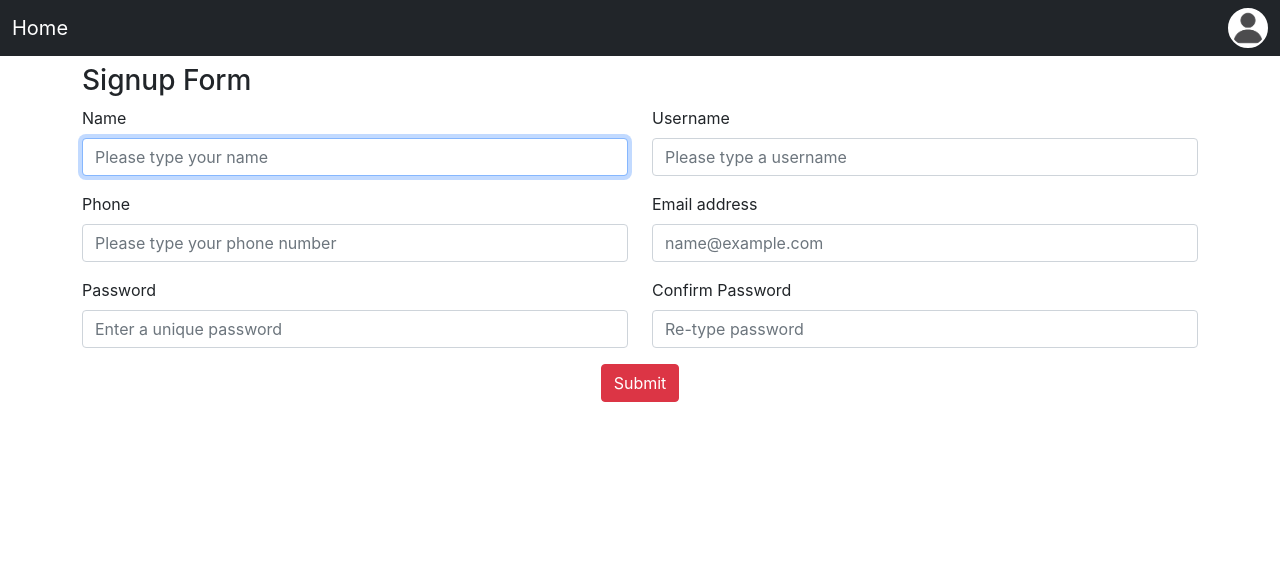
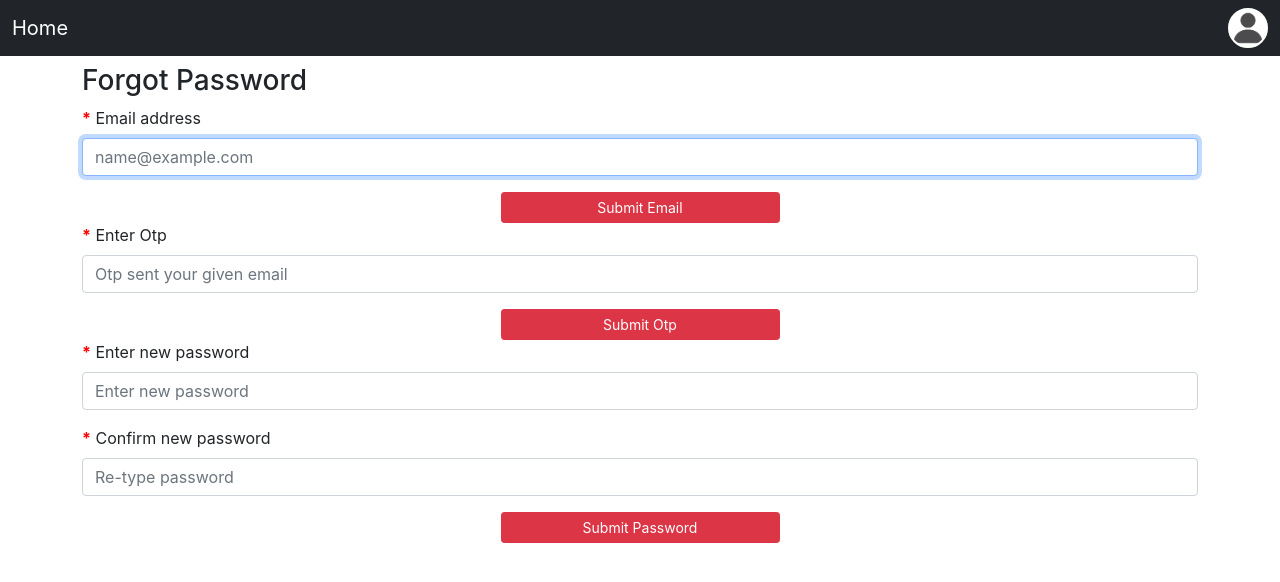
Before and after one commit to er-gagan/Todo-app-reactjs-bootstrap5-redux-CrudApp, a React (Create React App) app in the folder todo/: page /signup in a window 1280 px wide. Shown: the top 582 px of the page. Built offline with nearby package versions, Linux system fonts and the light colour scheme; the HTML template or start-up script is replaced by a standard one.

Commit message:
change password and forgot password frontend created
change password and forgot password frontend created

```diff
--- a/todo/package.json
+++ b/todo/package.json
@@ -10,6 +10,7 @@
     "react": "^17.0.2",
     "react-dom": "^17.0.2",
     "react-redux": "^7.2.4",
+    "react-router-dom": "^5.2.0",
     "react-scripts": "4.0.3",
     "redux": "^4.1.0",
     "web-vitals": "^1.1.2"
--- a/todo/src/App.js
+++ b/todo/src/App.js
@@ -2,14 +2,20 @@
 // import './App.css';
 import Navbar from './components/navbar/Navbar';
 // import Home from './components/home/Home';
-import Signup from './components/Signup/Signup';
+// import Login from './components/Login/Login';
+// import Signup from './components/Signup/Signup';
+// import ChangePassword from './components/ChangePassword/ChangePassword';
+import ForgotPassword from './components/ForgotPassword/ForgotPassword';
 
 function App() {
   return (
     <div>
       <Navbar />
       {/* <Home /> */}
-      <Signup />
+      {/* <Login /> */}
+      {/* <Signup /> */}
+      {/* <ChangePassword /> */}
+      <ForgotPassword />
     </div>
   );
 }
--- /dev/null
+++ b/todo/src/components/ChangePassword/ChangePassword.js
@@ -0,0 +1,40 @@
+import React, { useState } from 'react'
+
+const ChangePassword = () => {
+    const [currentPassword, setCurrentPassword] = useState('')
+    const [newPassword, setNewPassword] = useState('')
+    const [newConfirmPassword, setNewConfirmPassword] = useState('')
+
+    const submitForm = (e) => {
+        e.preventDefault()
+        console.log(currentPassword, newPassword, newConfirmPassword);
+        document.getElementById("myForm").reset();
+    }
+
+    return (
+        <div className="container my-2">
+            <h3>Change Password</h3>
+            <form onSubmit={submitForm} id="myForm">
+                <div className="mb-3">
+                    <span style={{ color: "red", fontWeight: "bolder" }}>*</span>&nbsp;<label htmlFor="currPass" className="form-label">Current Password</label>
+                    <input autoFocus required type="password" className="form-control" id="currPass" placeholder="Enter current password" onChange={(e) => setCurrentPassword(e.target.value)} value={currentPassword} />
+                </div>
+
+                <div className="mb-3">
+                    <span style={{ color: "red", fontWeight: "bolder" }}>*</span>&nbsp;<label htmlFor="newPass1" className="form-label">New Password</label>
+                    <input required type="password" className="form-control" id="newPass1" placeholder="Enter new password" onChange={(e) => setNewPassword(e.target.value)} value={newPassword} />
+                </div>
+
+                <div className="mb-3">
+                    <span style={{ color: "red", fontWeight: "bolder" }}>*</span>&nbsp;<label htmlFor="newPass2" className="form-label">Confirm New Password</label>
+                    <input required type="password" className="form-control" id="newPass2" placeholder="Re-type new password" onChange={(e) => setNewConfirmPassword(e.target.value)} value={newConfirmPassword} />
+                </div>
+                <div className="text-center">
+                    <input type="submit" value="Submit" className="btn btn-danger" />
+                </div>
+            </form>
+        </div>
+    )
+}
+
+export default ChangePassword
--- /dev/null
+++ b/todo/src/components/ForgotPassword/ForgotPassword.js
@@ -0,0 +1,65 @@
+import React, { useState } from 'react'
+const ForgotPassword = () => {
+    const [email, setEmail] = useState('')
+    const [emailOtp, setEmailOtp] = useState('')
+    const [password, setPassword] = useState('')
+    const [confirmPassword, setConfirmPassword] = useState('')
+
+    const emailSubmit = (e) => {
+        e.preventDefault()
+        console.log(email);
+    }
+    const otpSubmit = (e) => {
+        e.preventDefault()
+        console.log(emailOtp);
+    }
+    const passwordSubmit = (e) => {
+        e.preventDefault()
+        console.log(password, confirmPassword);
+    }
+
+    return (
+        <div className="container my-2">
+            <h3>Forgot Password</h3>
+            <form onSubmit={emailSubmit}>
+                <div className="mb-3">
+                    <span style={{ color: "red", fontWeight: "bolder" }}>*</span>&nbsp;<label htmlFor="email" className="form-label">Email address</label>
+                    <input autoFocus required type="email" className="form-control" id="email" placeholder="name@example.com" onChange={(e) => setEmail(e.target.value)} value={email} />
+                </div>
+
+                <div className="text-center">
+                    <input type="submit" value="Submit Email" className="btn btn-danger btn-sm w-25" />
+                </div>
+            </form>
+
+            <form onSubmit={otpSubmit}>
+                <div className="mb-3">
+                    <span style={{ color: "red", fontWeight: "bolder" }}>*</span>&nbsp;<label htmlFor="emailOtp" className="form-label">Enter Otp</label>
+                    <input required type="text" className="form-control" id="emailOtp" placeholder="Otp sent your given email" onChange={(e) => setEmailOtp(e.target.value)} value={emailOtp} />
+                </div>
+
+                <div className="text-center">
+                    <input type="submit" value="Submit Otp" className="btn btn-danger btn-sm w-25" />
+                </div>
+            </form>
+
+            <form onSubmit={passwordSubmit}>
+                <div className="mb-3">
+                    <span style={{ color: "red", fontWeight: "bolder" }}>*</span>&nbsp;<label htmlFor="pass1" className="form-label">Enter new password</label>
+                    <input required type="password" className="form-control" id="pass1" placeholder="Enter new password" onChange={(e) => setPassword(e.target.value)} value={password} />
+                </div>
+
+                <div className="mb-3">
+                    <span style={{ color: "red", fontWeight: "bolder" }}>*</span>&nbsp;<label htmlFor="pass2" className="form-label">Confirm new password</label>
+                    <input required type="password" className="form-control" id="pass2" placeholder="Re-type password" onChange={(e) => setConfirmPassword(e.target.value)} value={confirmPassword} />
+                </div>
+
+                <div className="text-center">
+                    <input type="submit" value="Submit Password" className="btn btn-danger btn-sm w-25" />
+                </div>
+            </form>
+        </div>
+    )
+}
+
+export default ForgotPassword
--- /dev/null
+++ b/todo/src/components/Login/Login.js
@@ -0,0 +1,31 @@
+import React, { useState } from 'react'
+const Login = () => {
+    const [userEmailPhone, setUserEmailPhone] = useState('')
+    const [password, setPassword] = useState('')
+
+    const submitForm = (e) => {
+        e.preventDefault()
+        console.log(userEmailPhone, password);
+    }
+    return (
+        <div className="container my-2">
+            <h3>Login Form</h3>
+            <form onSubmit={submitForm}>
+                <div className="mb-3">
+                    <span style={{ color: "red", fontWeight: "bolder" }}>*</span>&nbsp;<label htmlFor="name" className="form-label">Enter Username, Email or Phone</label>
+                    <input required autoFocus type="text" className="form-control" id="name" placeholder="Please type your username, email or phone" onChange={(e) => setUserEmailPhone(e.target.value)} value={userEmailPhone} />
+                </div>
+
+                <div className="mb-3">
+                    <span style={{ color: "red", fontWeight: "bolder" }}>*</span>&nbsp;<label htmlFor="password" className="form-label">Password</label>
+                    <input required type="text" className="form-control" id="password" placeholder="Please type password" onChange={(e) => setPassword(e.target.value)} value={password} />
+                </div>
+            </form>
+            <div className="text-center">
+                <input type="submit" value="Submit" className="btn btn-danger" />
+            </div>
+        </div>
+    )
+}
+
+export default Login
--- a/todo/src/components/Signup/Signup.js
+++ b/todo/src/components/Signup/Signup.js
@@ -8,14 +8,14 @@ const Signup = () => {
     const [email, setEmail] = useState('')
     const [password, setPassword] = useState('')
     const [confirmPassword, setConfirmPassword] = useState('')
-    // const [gender, setGender] = useState('')
+    const [gender, setGender] = useState('')
 
     const submitForm = (e) => {
         e.preventDefault()
-        if(checkPassword(password, confirmPassword)){
-            console.log(name, username, phone, email, password, confirmPassword);
+        if (checkPassword(password, confirmPassword)) {
+            console.log(name, username, phone, email, password, confirmPassword, gender);
         }
-        else{
+        else {
             console.log("Form Not submit");
         }
     }
@@ -27,56 +27,57 @@ const Signup = () => {
                 <div className="row">
                     <div className="col-md-6">
                         <div className="mb-3">
-                            <label htmlFor="name" className="form-label">Name</label>
-                            <input autoFocus type="text" className="form-control" id="name" placeholder="Please type your name" onChange={(e) => setName(e.target.value)} value={name} />
+                        <span style={{color: "red", fontWeight: "bolder"}}>*</span>&nbsp;<label htmlFor="name" className="form-label">Name</label>
+                            <input required autoFocus type="text" className="form-control" id="name" placeholder="Please type your name" onChange={(e) => setName(e.target.value)} value={name} />
                         </div>
                     </div>
 
                     <div className="col-md-6">
                         <div className="mb-3">
-                            <label htmlFor="username" className="form-label">Username</label>
-                            <input type="text" className="form-control" id="username" placeholder="Please type a username" onChange={(e) => setUsername(e.target.value)} value={username} />
+                            <span style={{color: "red", fontWeight: "bolder"}}>*</span>&nbsp;<label htmlFor="username" className="form-label">Username</label>
+                            <input required type="text" className="form-control" id="username" placeholder="Please type a username" onChange={(e) => setUsername(e.target.value)} value={username} />
                         </div>
                     </div>
 
                     <div className="col-md-6">
                         <div className="mb-3">
-                            <label htmlFor="phone" className="form-label">Phone</label>
-                            <input type="text" className="form-control" id="phone" placeholder="Please type your phone number" onChange={(e) => setPhone(e.target.value)} value={phone} />
+                            <span style={{color: "red", fontWeight: "bolder"}}>*</span>&nbsp;<label htmlFor="phone" className="form-label">Phone</label>
+                            <input required type="text" className="form-control" id="phone" placeholder="Please type your phone number" onChange={(e) => setPhone(e.target.value)} value={phone} />
                         </div>
                     </div>
 
                     <div className="col-md-6">
                         <div className="mb-3">
-                            <label htmlFor="email" className="form-label">Email address</label>
-                            <input type="email" className="form-control" id="email" placeholder="name@example.com" onChange={(e) => setEmail(e.target.value)} value={email} />
+                            <span style={{color: "red", fontWeight: "bolder"}}>*</span>&nbsp;<label htmlFor="email" className="form-label">Email address</label>
+                            <input required type="email" className="form-control" id="email" placeholder="name@example.com" onChange={(e) => setEmail(e.target.value)} value={email} />
                         </div>
                     </div>
 
                     <div className="col-md-6">
                         <div className="mb-3">
-                            <label htmlFor="pass1" className="form-label">Password</label>
-                            <input type="password" className="form-control" id="pass1" placeholder="Enter a unique password" onChange={(e) => setPassword(e.target.value)} value={password} />
+                            <span style={{color: "red", fontWeight: "bolder"}}>*</span>&nbsp;<label htmlFor="pass1" className="form-label">Password</label>
+                            <input required type="password" className="form-control" id="pass1" placeholder="Enter a unique password" onChange={(e) => setPassword(e.target.value)} value={password} />
                         </div>
                     </div>
                     <div className="col-md-6">
                         <div className="mb-3">
-                            <label htmlFor="pass2" className="form-label">Confirm Password</label>
-                            <input type="password" className="form-control" id="pass2" placeholder="Re-type password" onChange={(e) => setConfirmPassword(e.target.value)} value={confirmPassword} />
+                            <span style={{color: "red", fontWeight: "bolder"}}>*</span>&nbsp;<label htmlFor="pass2" className="form-label">Confirm Password</label>
+                            <input required type="password" className="form-control" id="pass2" placeholder="Re-type password" onChange={(e) => setConfirmPassword(e.target.value)} value={confirmPassword} />
                         </div>
                     </div>
                 </div>
 
                 {/* Gender */}
-                {/* <div className="mb-3">
-                    <label htmlFor="Gender" className="form-label">Gender</label>
-                    <select id="Gender" className="form-select" onChange={(e) => setGender(e.target.value)} value={gender}>
-                        <option hidden selected>Please select your gender</option>
+                <div className="mb-3">
+                    <span style={{color: "red", fontWeight: "bolder"}}>*</span>&nbsp;<label htmlFor="Gender" className="form-label">Gender</label>
+                    <select id="Gender" className="form-select" onChange={(e) => setGender(e.target.value)}>
+                        <option hidden>Please select your gender</option>
                         <option value="Male">Male</option>
                         <option value="Female">Female</option>
                         <option value="Others">Others</option>
                     </select>
-                </div> */}
+                </div>
+
                 <div className="text-center">
                     <input type="submit" value="Submit" className="btn btn-danger" />
                 </div>
--- a/todo/src/components/navbar/Navbar.js
+++ b/todo/src/components/navbar/Navbar.js
@@ -37,8 +37,9 @@ const Navbar = () => {
                                 <img style={{ width: "40px", border: "2px solid white", borderRadius: "50%", backgroundColor: "white" }} src={userImage} alt="NoImage" />
                             </a>
                             <ul className="dropdown-menu dropdown-menu-lg-end dropdown-menu-dark">
+                                <li><button className="dropdown-item" type="button">Login</button></li>
                                 <li><button className="dropdown-item" type="button">Signup</button></li>
-                                <li><button className="dropdown-item" type="button">Login</button></li>
+                                <li><button className="dropdown-item" type="button">Change Password</button></li>
                                 <li><button className="dropdown-item" type="button">Forgot Password</button></li>
                             </ul>
                         </div>
```
Also changed, not shown: 1 other file (tests, documents, lock files or other folders).
